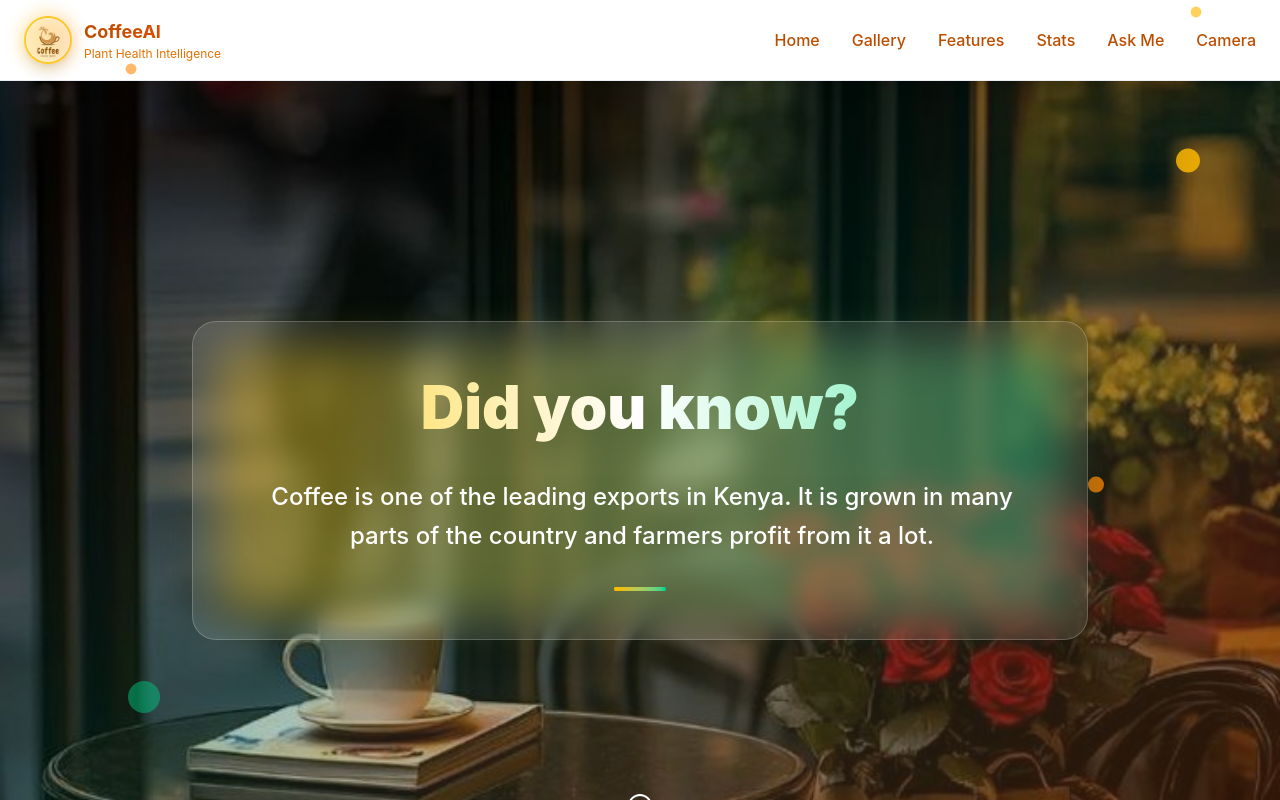
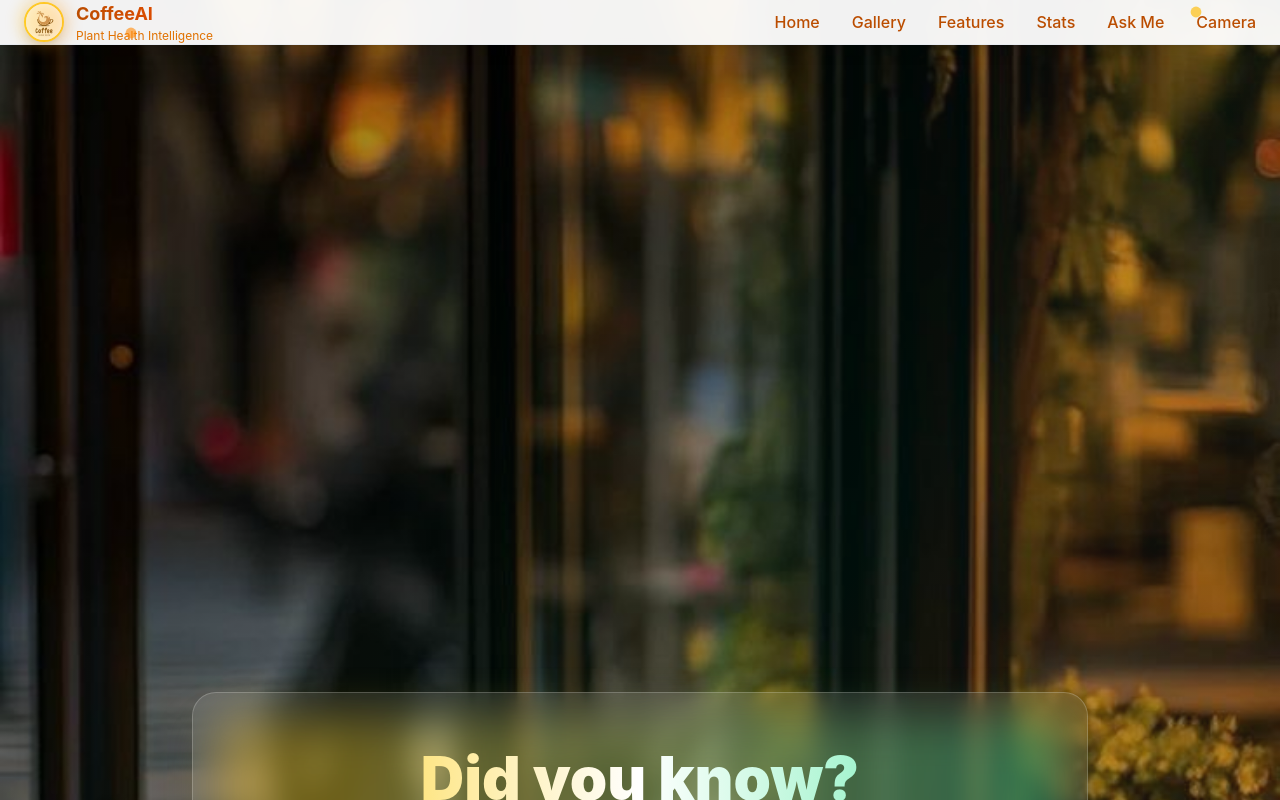
Before and after one commit to Jigishas/Healthycoffee, a React (Vite) app in the folder coffee/: page / in a window 1280 px wide. Shown: the top 800 px of the page. Built offline with nearby package versions, Linux system fonts and the light colour scheme.

Commit message:
few styling commits

```diff
--- a/coffee/src/App.jsx
+++ b/coffee/src/App.jsx
@@ -14,7 +14,7 @@ import PWAInstallPrompt from './Components/PWAInstallPrompt'
 
 function App() {
   return (
-    <div className="min-h-screen bg-gradient-to-br from-slate-50 via-white to-amber-50">
+    <div className="app-container min-h-screen bg-gradient-to-br from-slate-50 via-white to-amber-50">
       <Navbar />
       <main className="relative">
         <div id="home">
--- a/coffee/src/Components/BODY/Below_Nav/Body.jsx
+++ b/coffee/src/Components/BODY/Below_Nav/Body.jsx
@@ -7,10 +7,10 @@ import author from '../../../assets/author.jpg';
 
 function Body() {
   return (
-    <div className="relative overflow-hidden pt-20">
+    <div className="relative overflow-hidden">
       {/* Hero Section with Background Image */}
       <motion.div
-        className="relative w-full h-screen flex justify-center"
+        className="relative w-full min-h-[70vh] flex justify-center items-center"
         initial={{ opacity: 0 }}
         animate={{ opacity: 1 }}
         transition={{ duration: 1.5 }}
@@ -25,48 +25,8 @@ function Body() {
             transition={{ duration: 2, ease: "easeOut" }}
           />
 
-          {/* Enhanced Gradient Overlay */}
-          <div className="absolute inset-0 bg-gradient-to-br from-black/50 via-emerald-900/30 to-amber-900/40"></div>
-
-          {/* Animated Floating Elements */}
-          <motion.div
-            className="absolute top-20 right-20 w-6 h-6 bg-amber-400 rounded-full"
-            animate={{
-              y: [0, -20, 0],
-              opacity: [0.6, 1, 0.6]
-            }}
-            transition={{
-              duration: 4,
-              repeat: Infinity,
-              ease: "easeInOut"
-            }}
-          />
-          <motion.div
-            className="absolute bottom-40 left-32 w-8 h-8 bg-emerald-500 rounded-full"
-            animate={{
-              y: [0, -25, 0],
-              opacity: [0.4, 0.8, 0.4]
-            }}
-            transition={{
-              duration: 5,
-              repeat: Infinity,
-              ease: "easeInOut",
-              delay: 1
-            }}
-          />
-          <motion.div
-            className="absolute top-1/2 right-44 w-4 h-4 bg-orange-400 rounded-full"
-            animate={{
-              y: [0, -15, 0],
-              opacity: [0.7, 1, 0.7]
-            }}
-            transition={{
-              duration: 3.5,
-              repeat: Infinity,
-              ease: "easeInOut",
-              delay: 0.5
-            }}
-          />
+          {/* Subtle Gradient Overlay */}
+          <div className="absolute inset-0 bg-gradient-to-br from-black/35 via-emerald-900/18 to-amber-900/22" />
         </div>
 
         {/* Main Content - Hero Section */}
--- a/coffee/src/Components/Navbar/Navbar.jsx
+++ b/coffee/src/Components/Navbar/Navbar.jsx
@@ -47,24 +47,25 @@ function Navbar() {
       initial={{ y: -100, opacity: 0 }}
       animate={{ y: 0, opacity: 1 }}
       transition={{ duration: 0.8, ease: "easeOut" }}
+      style={{ height: 'var(--navbar-height)' }}
       className="fixed top-0 left-0 right-0 z-50 bg-white/95 backdrop-blur-lg border-b border-slate-200/60 shadow-lg"
     >
-      <div className="max-w-7xl mx-auto px-6 py-4">
-        <div className="flex items-center justify-between">
+      <div className="max-w-7xl mx-auto px-6 h-full">
+        <div className="flex items-center justify-between h-full">
           {/* Logo Section */}
           <motion.div
-            className="flex items-center space-x-3"
+            className="flex items-center space-x-3 h-full"
             whileHover={{ scale: 1.05 }}
             transition={{ duration: 0.2 }}
           >
             <div className="relative">
-              <motion.img
-                src={logo}
-                alt="Coffee Logo"
-                className="h-12 w-12 rounded-full object-cover shadow-lg border-2 border-amber-300"
-                whileHover={{ rotate: 360 }}
-                transition={{ duration: 0.6 }}
-              />
+                <motion.img
+                  src={logo}
+                  alt="Coffee Logo"
+                  className="h-10 w-10 rounded-full object-cover shadow-lg border-2 border-amber-300"
+                  whileHover={{ rotate: 20 }}
+                  transition={{ duration: 0.6 }}
+                />
               <div className="absolute -inset-1 bg-gradient-to-r from-amber-400 to-orange-400 rounded-full blur opacity-30"></div>
             </div>
             <div className="hidden sm:block">
--- a/coffee/src/index.css
+++ b/coffee/src/index.css
@@ -18,6 +18,7 @@
 :root {
   --background: 248 250 252; /* Very light slate */
   --foreground: 15 23 42; /* Dark slate */
+  --navbar-height: 72px;
   --card: 255 255 255; /* Pure white */
   --card-foreground: 15 23 42;
   --popover: 255 255 255;
@@ -161,6 +162,11 @@ html {
   scroll-behavior: smooth;
 }
 
+/* App container ensures content isn't hidden behind fixed navbar */
+.app-container {
+  padding-top: var(--navbar-height);
+}
+
 /* Custom scrollbar */
 ::-webkit-scrollbar {
   width: 8px;
```
